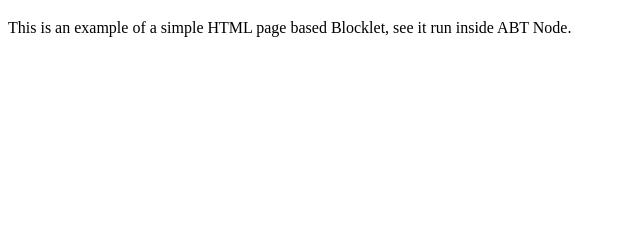
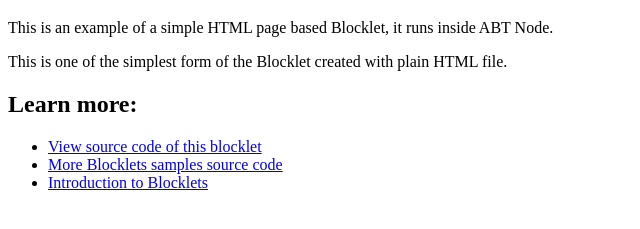
Before and after one commit to blocklet/minimalist-html-demo, a plain HTML site: page index.html in a window 1280 px wide. Shown: the part 61-290 px from the top of the page, without its empty margins (0-640 px from the left). Drawn offline with Linux system fonts and the light colour scheme.

Commit message:
adding a little more for the content

```diff
--- a/index.html
+++ b/index.html
@@ -5,6 +5,15 @@
     </head>
     <body>
         <h1>Hello World, Blocklet!</h1>
-        <p>This is an example of a simple HTML page based Blocklet, see it run inside ABT Node.</p>
+        <p>This is an example of a simple HTML page based Blocklet, it runs inside ABT Node.</p>
+
+        <p>This is one of the simplest form of the Blocklet created with plain HTML file.</p>
+
+        <h2> Learn more: </h1>
+        <ul>
+          <li><a href="https://github.com/blocklet/minimalist-html-demo" target="_blank">View source code of this blocklet</a></li>
+          <li><a href="https://github.com/blocklet/" target="_blank">More Blocklets samples source code</a></li>
+          <li><a href="https://blocklet.dev" target="_blank">Introduction to Blocklets</a></li>
+        </ul>
     </body>
 </html>
```
